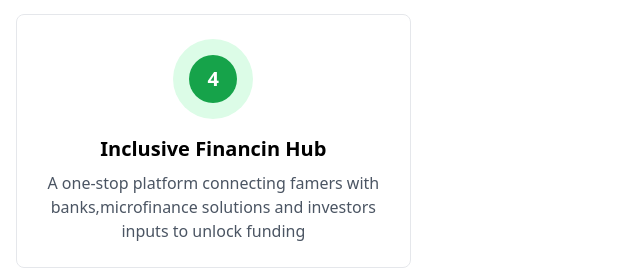
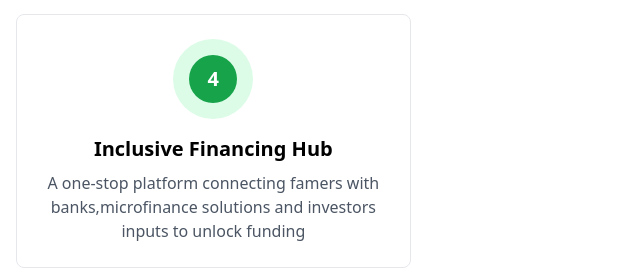
Before and after one commit to Tsepo0/proEco, a plain HTML site: page ProEco/index.html in a window 1280 px wide. Shown: the part 1120-1390 px from the top of the page, 0-640 px from the left. Drawn offline with nearby package versions, Linux system fonts and the light colour scheme.

Commit message:
Update index.html

```diff
--- a/ProEco/index.html
+++ b/ProEco/index.html
@@ -161,7 +161,7 @@
                             <span class="text-xl font-bold">4</span>
                         </div>
                     </div>
-                    <h3 class="text-xl font-bold mb-2">Inclusive Financin Hub</h3>
+                    <h3 class="text-xl font-bold mb-2">Inclusive Financing Hub</h3>
                     <p class="text-gray-600">A one-stop platform connecting famers with banks,microfinance solutions and investors inputs to unlock funding</p>
                 </div>
 
```
